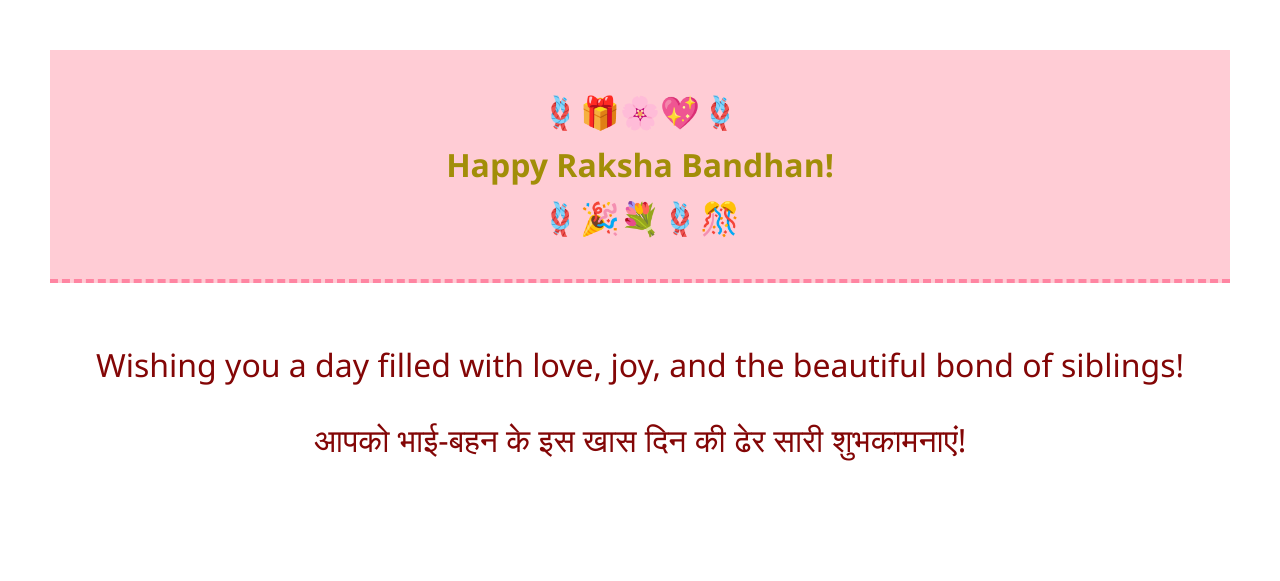
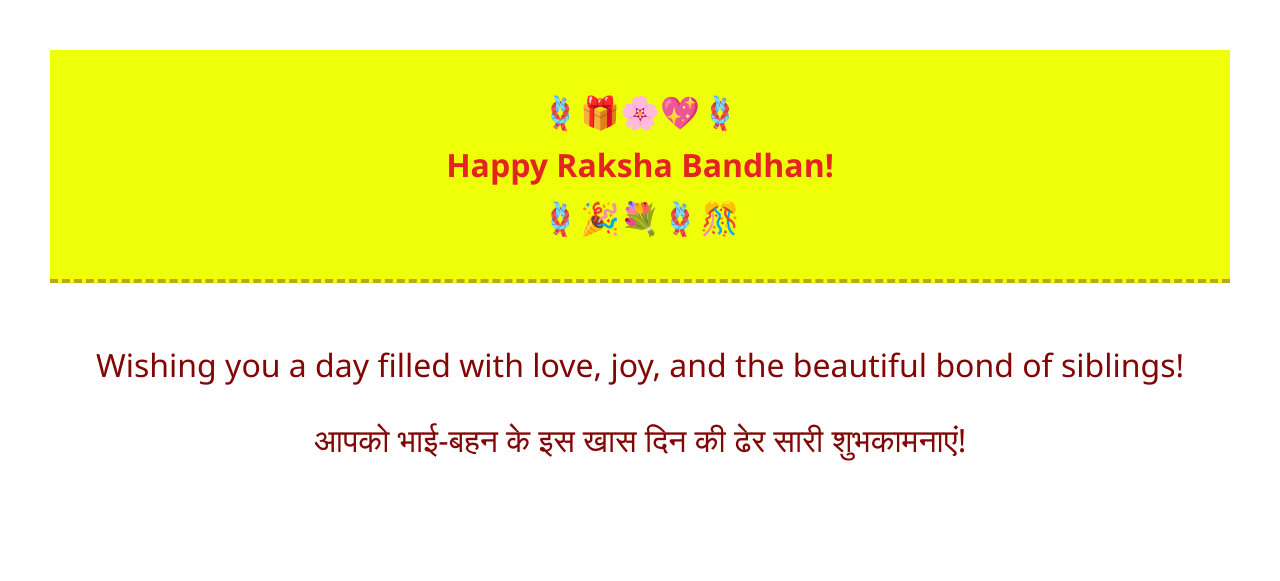
Before and after one commit to Dhananjay8855/Raksha-Bandhan, a plain HTML site: page index.html in a window 1280 px wide. Shown: the top 581 px of the page. Drawn offline with Linux system fonts and the light colour scheme.

Commit message:
Update index.html

```diff
--- a/index.html
+++ b/index.html
@@ -6,7 +6,7 @@
     <title>Happy Raksha Bandhan</title>
     <style>
         h1 {
-            color: rgb(162, 142, 8);
+            color: rgb(228, 35, 35);
             font-size: 2rem;
             margin: 0;
         }
@@ -16,8 +16,8 @@
         }
         header {
             padding: 30px 20px;
-            background-color: #ffccd5;
-            border-bottom: 4px dashed #ff85a2;
+            background-color: #efff08;
+            border-bottom: 4px dashed #b9a91e;
         }
 
         img {
@@ -153,7 +153,7 @@
 
    <div class="message">
        <br><br>
-       रक्षाबंधन के बारे में हिंदी में जानकारी:<br>
+       रक्षाबंधन के बारे में जानकारी:<br>
 
 रक्षाबंधन एक प्रमुख हिंदू पर्व है, जिसे भाई-बहन के प्रेम और स्नेह के प्रतीक के रूप में मनाया जाता है। यह पर्व श्रावण मास की पूर्णिमा को मनाया जाता है, जो आमतौर पर अगस्त महीने में आता है।
 <br><br>
```
